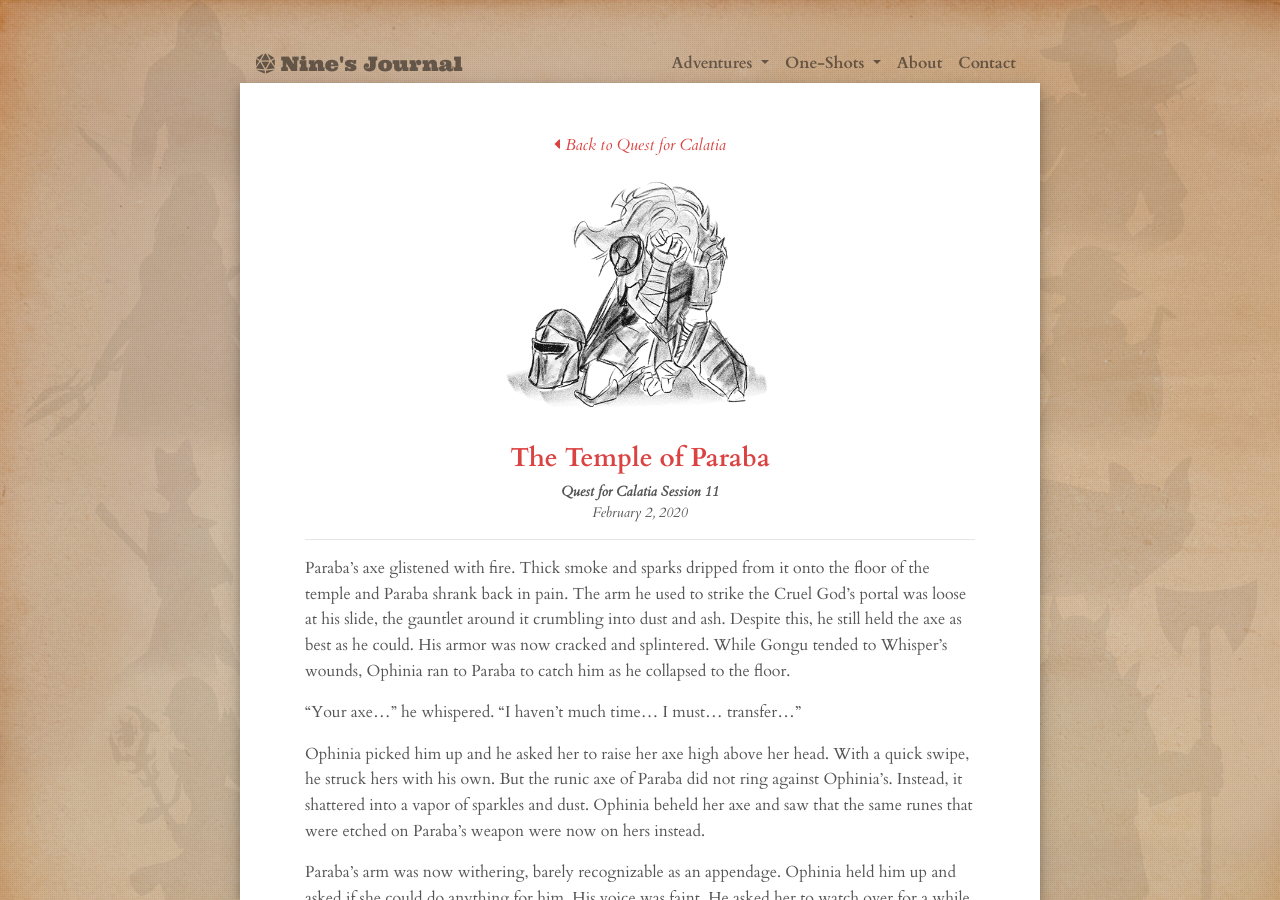
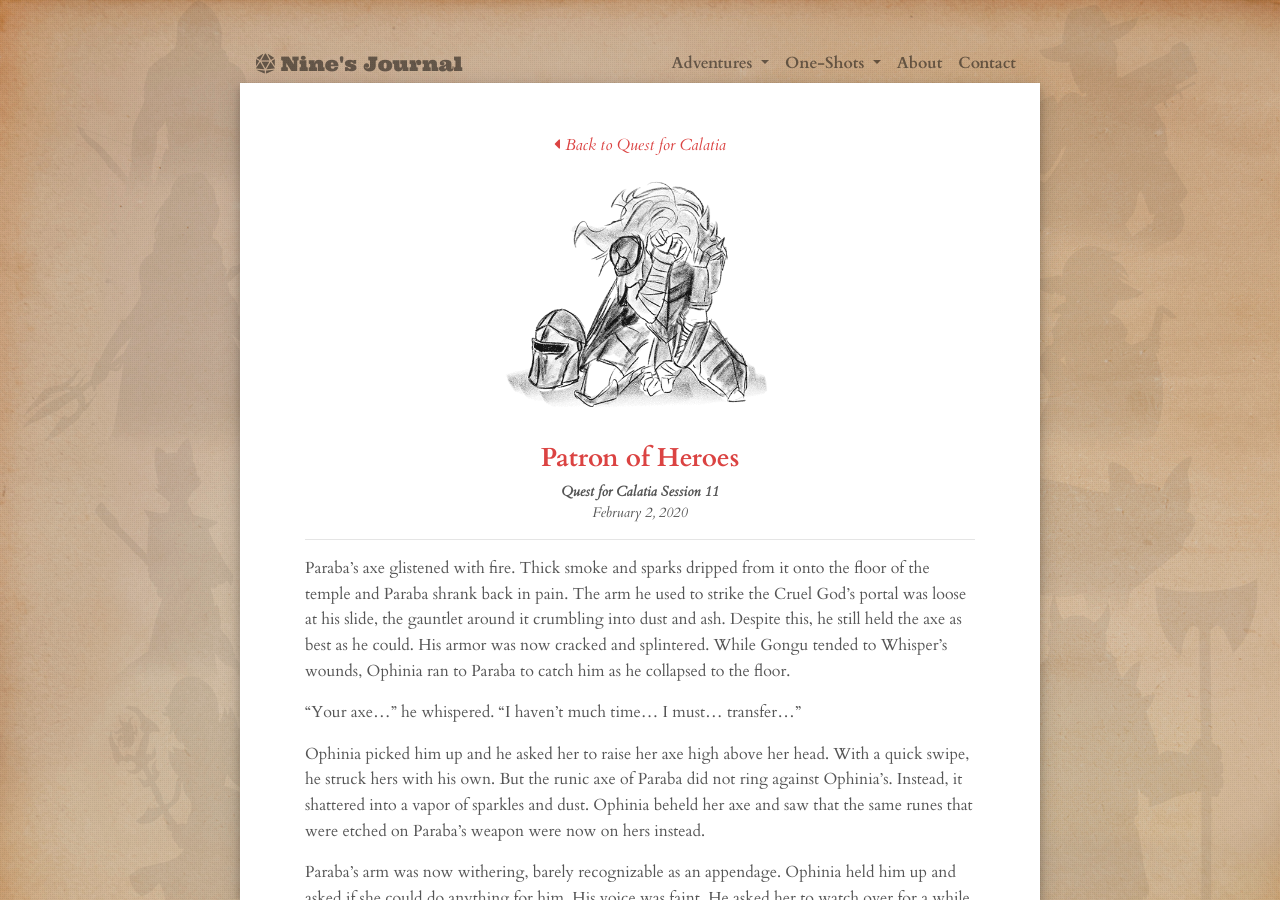
Before and after one commit to clblamires/ninesjournal, a Jekyll site: the page built from _posts/2020-02-03-the-temple-of-paraba.md, in a window 1280 px wide and 900 px high. Built offline with Jekyll 4.4.1, drawn with Linux system fonts in a browser that asks for light colours; nearby versions of some CDN libraries.

Commit message:
Update Episodes “2020-02-03-the-temple-of-paraba”

```diff
--- a/_posts/2020-02-03-the-temple-of-paraba.md
+++ b/_posts/2020-02-03-the-temple-of-paraba.md
@@ -1,16 +1,15 @@
 ---
 layout: post
-title: The Temple of Paraba
+title: Patron of Heroes
 date: 2020-02-03T21:17:23.128Z
-recorded: 'February 2, 2020'
-episode: '11'
+recorded: February 2, 2020
+episode: "11"
 adventure: calatia
-summary: >-
-  In the aftermath of the fight, the sentinels gather around Paraba as he lays
-  dying of his injuries. He tells them of their purpose in Calatia and their
-  next steps.
+summary: In the aftermath of the fight, the sentinels gather around Paraba as he
+  lays dying of his injuries. He tells them of their purpose in Calatia and
+  their next steps.
+image: paraba
 levelup: false
-image: paraba
 ---
 Paraba’s axe glistened with fire. Thick smoke and sparks dripped from it onto the floor of the temple and Paraba shrank back in pain. The arm he used to strike the Cruel God’s portal was loose at his slide, the gauntlet around it crumbling into dust and ash. Despite this, he still held the axe as best as he could. His armor was now cracked and splintered. While Gongu tended to Whisper’s wounds, Ophinia ran to Paraba to catch him as he collapsed to the floor.
 
```
